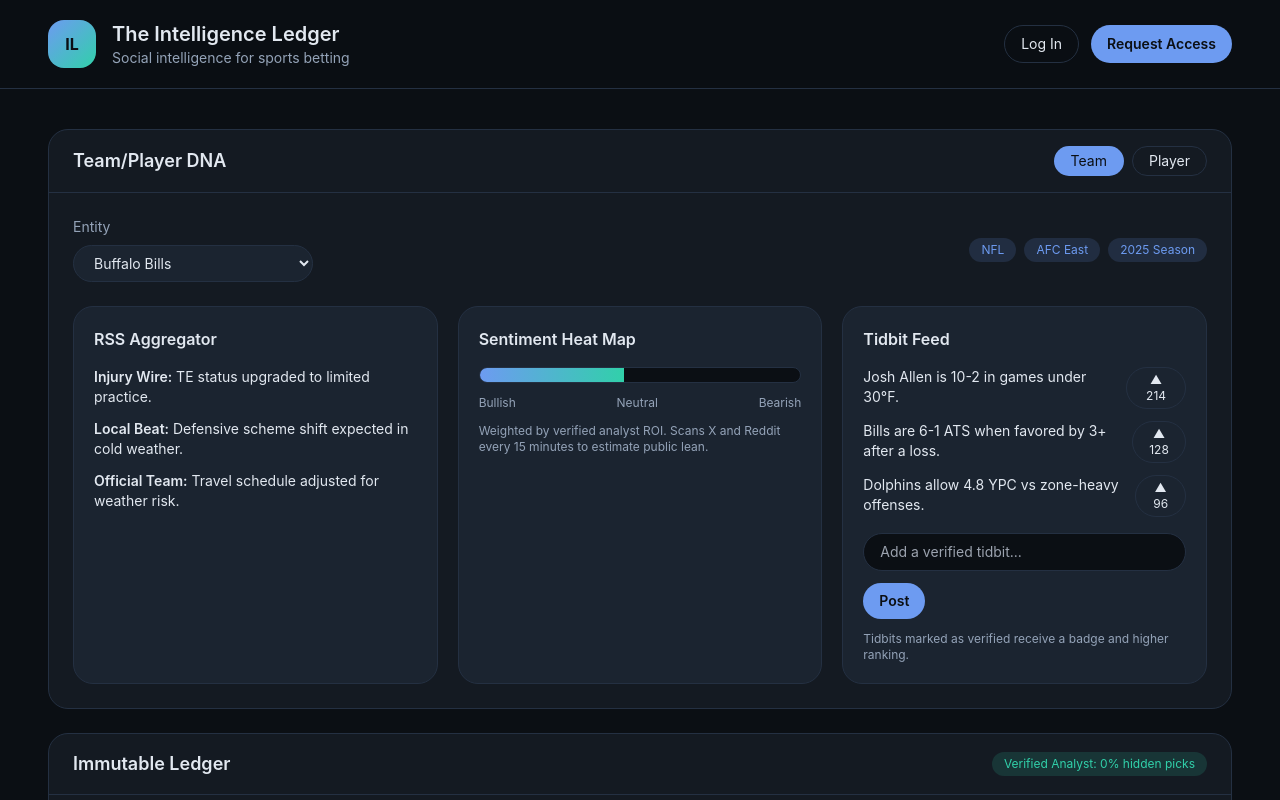
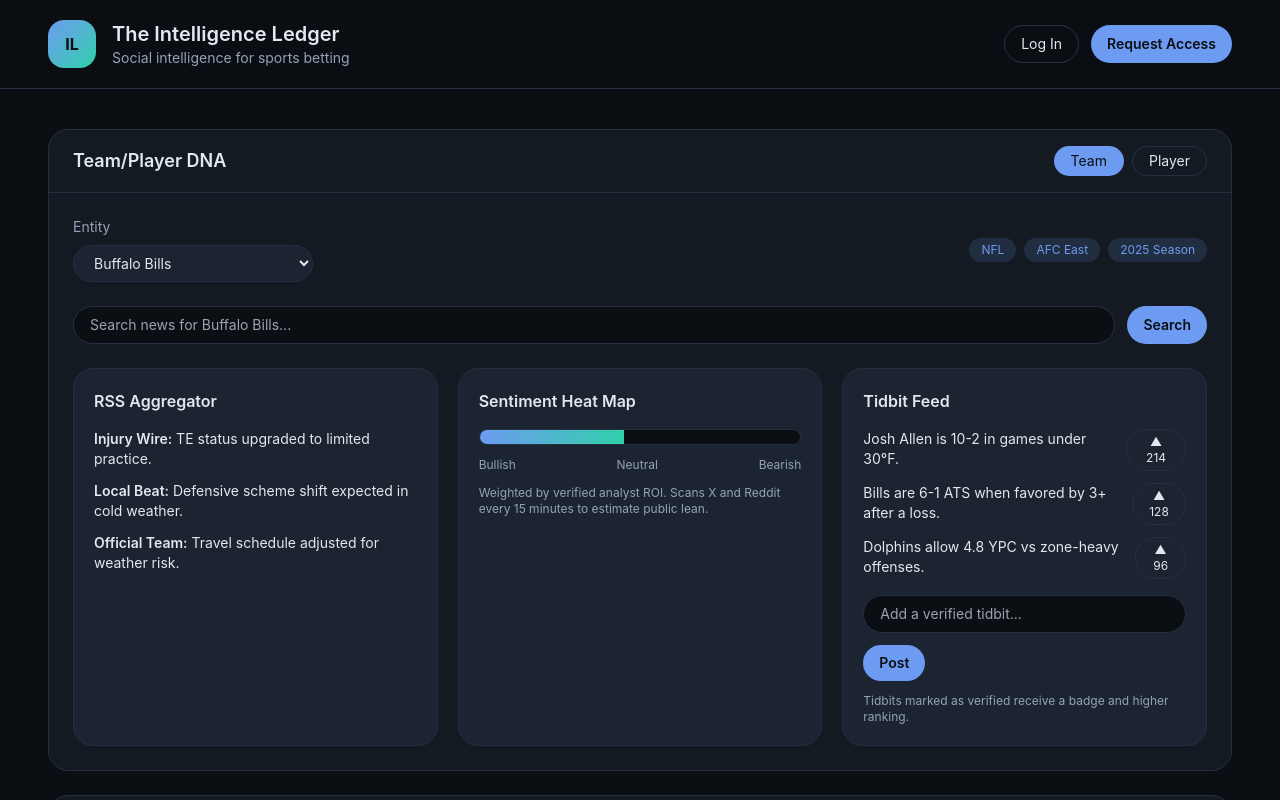
Before and after one commit to noahbearx3/IntelligenceLedger, a React (Vite) app: page / in a window 1280 px wide. Shown: the top 800 px of the page. Built offline with nearby package versions, Linux system fonts and the light colour scheme.

Commit message:
feat: US-001 - Create news search input in Player DNA tab

```diff
--- a/src/App.jsx
+++ b/src/App.jsx
@@ -129,8 +129,13 @@
   );
 };
 
+const teams = ["Buffalo Bills", "Miami Dolphins", "Kansas City Chiefs", "Philadelphia Eagles"];
+
 export default function App() {
   const [activeTab, setActiveTab] = useState("team");
+  const [selectedTeam, setSelectedTeam] = useState(teams[0]);
+  const [newsSearchQuery, setNewsSearchQuery] = useState("");
+  const [newsSearchActive, setNewsSearchActive] = useState(false);
   const [tidbits, setTidbits] = useState(initialTidbits);
   const [tidbitInput, setTidbitInput] = useState("");
   const [vault, setVault] = useState(25);
@@ -182,6 +187,14 @@
     } else {
       alert("Kill-Switch set. You are within your stop-loss range.");
     }
+  };
+
+  const handleNewsSearch = () => {
+    const query = newsSearchQuery.trim();
+    if (!query) return;
+    setNewsSearchActive(true);
+    // Search functionality will be implemented in US-003
+    console.log(`Searching news for: ${query} (team: ${selectedTeam})`);
   };
 
   return (
@@ -260,11 +273,20 @@
             <div className="flex flex-wrap items-center justify-between gap-4">
               <label className="flex flex-col gap-2 text-sm text-muted">
                 Entity
-                <select className="w-60 rounded-xl border border-border bg-card px-4 py-2 text-sm text-slate-200">
-                  <option>Buffalo Bills</option>
-                  <option>Miami Dolphins</option>
-                  <option>Kansas City Chiefs</option>
-                  <option>Philadelphia Eagles</option>
+                <select
+                  className="w-60 rounded-xl border border-border bg-card px-4 py-2 text-sm text-slate-200"
+                  value={selectedTeam}
+                  onChange={(e) => {
+                    setSelectedTeam(e.target.value);
+                    setNewsSearchActive(false);
+                    setNewsSearchQuery("");
+                  }}
+                >
+                  {teams.map((team) => (
+                    <option key={team} value={team}>
+                      {team}
+                    </option>
+                  ))}
                 </select>
               </label>
               <div className="flex flex-wrap gap-2 text-xs">
@@ -277,6 +299,29 @@
                   </span>
                 ))}
               </div>
+            </div>
+
+            {/* News Search Input */}
+            <div className="flex gap-3">
+              <input
+                type="text"
+                value={newsSearchQuery}
+                onChange={(e) => setNewsSearchQuery(e.target.value)}
+                onKeyDown={(e) => {
+                  if (e.key === "Enter") {
+                    e.preventDefault();
+                    handleNewsSearch();
+                  }
+                }}
+                placeholder={`Search news for ${selectedTeam}...`}
+                className="flex-1 rounded-xl border border-border bg-ink px-4 py-2 text-sm"
+              />
+              <button
+                onClick={handleNewsSearch}
+                className="rounded-xl bg-accent px-4 py-2 text-sm font-semibold text-ink"
+              >
+                Search
+              </button>
             </div>
 
             <div className="grid gap-5 lg:grid-cols-3">
```
